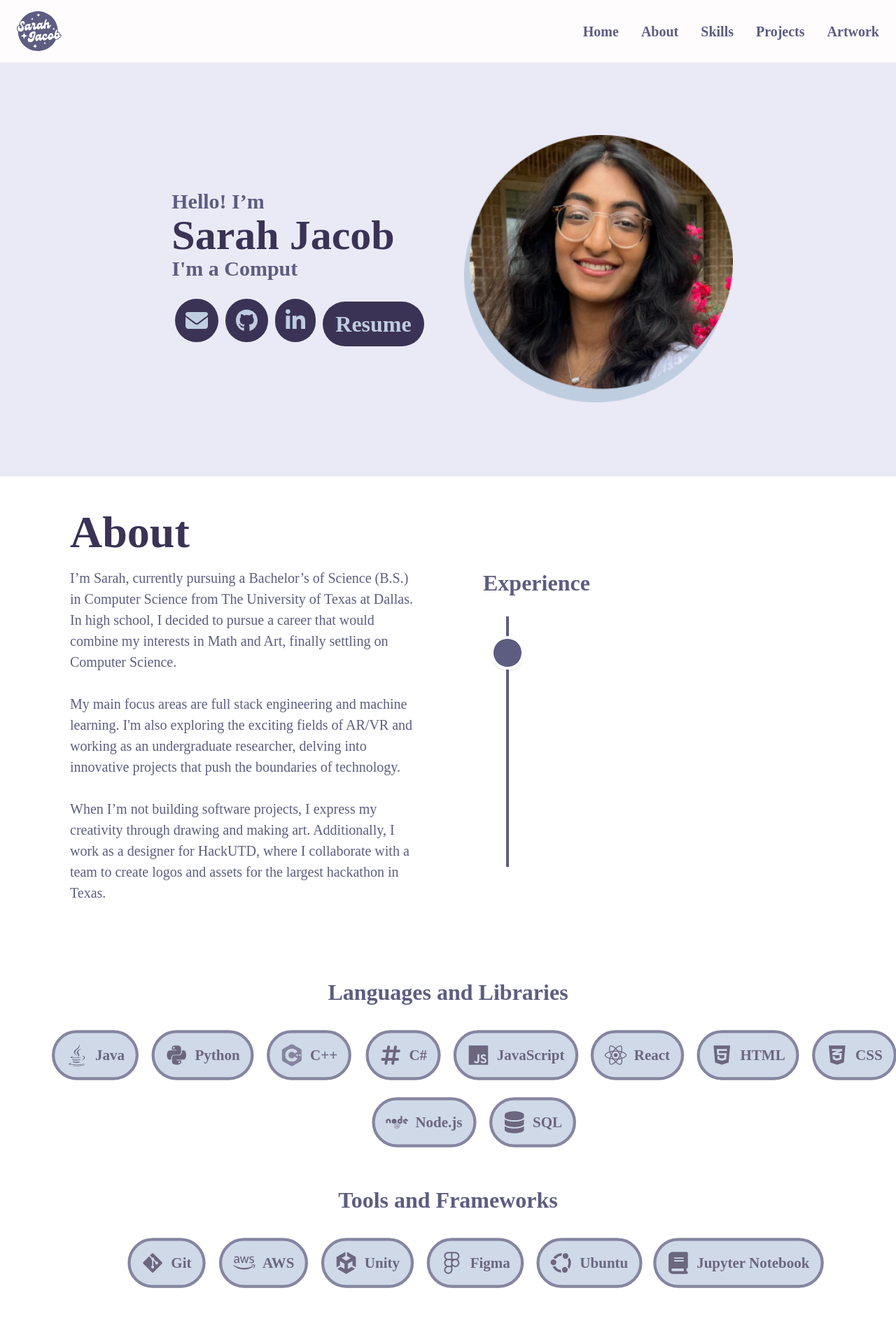
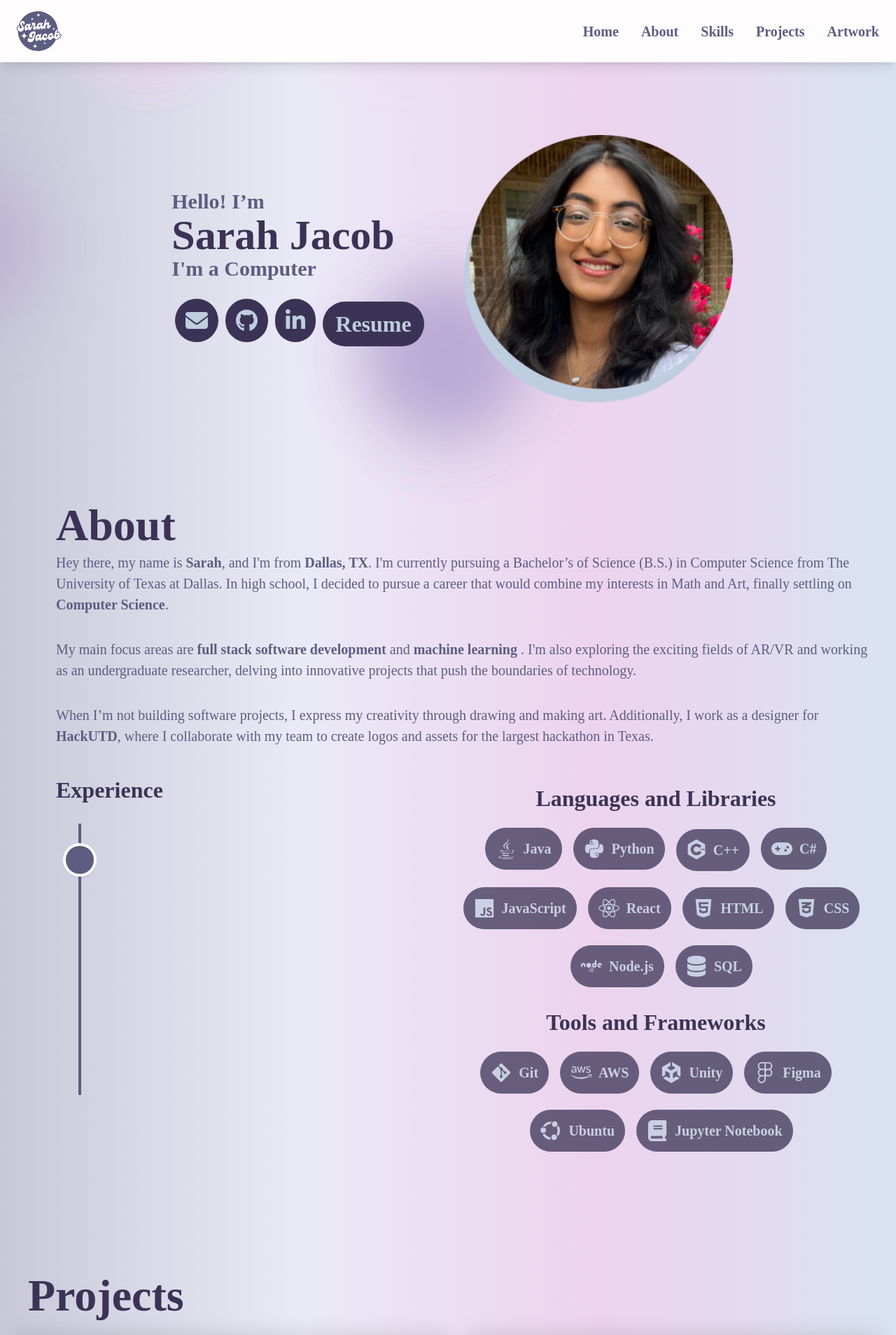
Before and after one commit to saj62/saj62.github.io, a React (Create React App) app: page / in a window 1280 px wide. Shown: the top 1908 px of the page at 70% size. Built offline with nearby package versions, Linux system fonts and the light colour scheme; grey boxes are pictures that could not be loaded.

Commit message:
updated homepage using tailwind

```diff
--- a/src/App.css
+++ b/src/App.css
@@ -11,7 +11,123 @@ body {
   -webkit-font-smoothing: "Poppins", "bold";
   -moz-osx-font-smoothing: "Poppins", "bold";
   font-style: normal;
+  background: linear-gradient(-90deg, #d9e3f1, #edd3ee, #EAEAF6, #c8c8d8);
+  background-size: 100vw 100vh;
+  animation: gradient 15s ease infinite;
+  height: 100vh;
 }
+
+@keyframes gradient {
+  0% {
+    background-position: 0% 50%;
+  }
+  50% {
+    background-position: 100% 50%;
+  }
+  100% {
+    background-position: 0% 50%;
+  }
+}
+
+.App circle {
+  width: 20vmin;
+  height: 20vmin;
+  z-index: -1;
+  border-radius: 20vmin;
+  backface-visibility: hidden;
+  position: absolute;
+  animation-name: move;
+  animation-duration: 6s;
+  animation-timing-function: linear;
+  animation-iteration-count: infinite;
+}
+
+.App circle:nth-child(1) {
+  color: #b7a7d2;
+  top: 50%;
+  left: 70%;
+  animation-duration: 10.6s;
+  animation-delay: -8.7s;
+  transform-origin: 5vw -4vh;
+  box-shadow: 40vmin 0 15vmin currentColor;
+}
+
+.App circle:nth-child(2) {
+  color: #edd3ee;
+  top: 40%;
+  left: 30%;
+  animation-duration: 13.1s;
+  animation-delay: -9.3s;
+  transform-origin: 12vw -7vh;
+  box-shadow: -40vmin 0 12vmin currentColor;
+}
+
+.App circle:nth-child(3) {
+  color: #b7a7d2;
+  top: 50%;
+  left: 70%;
+  animation-duration: 10.6s;
+  animation-delay: -8.7s;
+  transform-origin: 5vw -4vh;
+  box-shadow: 40vmin 0 15vmin currentColor;
+}
+
+.App circle:nth-child(4) {
+  color: #edd3ee;
+  top: 40%;
+  left: 30%;
+  animation-duration: 13.1s;
+  animation-delay: -9.3s;
+  transform-origin: 12vw -7vh;
+  box-shadow: -40vmin 0 12vmin currentColor;
+}
+
+.App circle:nth-child(5) {
+  color: #b7a7d2;
+  top: 50%;
+  left: 70%;
+  animation-duration: 10.6s;
+  animation-delay: -8.7s;
+  transform-origin: 5vw -4vh;
+  box-shadow: 40vmin 0 15vmin currentColor;
+}
+
+.App circle:nth-child(6) {
+  color: #edd3ee;
+  top: 40%;
+  left: 30%;
+  animation-duration: 13.1s;
+  animation-delay: -9.3s;
+  transform-origin: 12vw -7vh;
+  box-shadow: -40vmin 0 12vmin currentColor;
+}
+
+.App circle:nth-child(7) {
+  color: #b7a7d2;
+  bottom: 50%;
+  right: 70%;
+  animation-duration: 10.6s;
+  animation-delay: -8.7s;
+  transform-origin: 5vw -4vh;
+  box-shadow: 40vmin 0 15vmin currentColor;
+}
+
+.App circle:nth-child(8) {
+  color: #edd3ee;
+  bottom: 40%;
+  right: 30%;
+  animation-duration: 13.1s;
+  animation-delay: -9.3s;
+  transform-origin: 12vw -7vh;
+  box-shadow: -40vmin 0 12vmin currentColor;
+}
+
+@keyframes move {
+  100% {
+    transform: translate3d(0, 0, 1px) rotate(360deg);
+  }
+}
+
 
 h1,
 h2,
@@ -317,22 +433,18 @@ h6 {
 /* Skills Section Style Starts */
 .skills--section {
   z-index: 0;
-  display: inline-flex;
 }
 
 .skills--lang--title {
   display: flex;
   align-items: center;
   justify-content: center;
-  padding: 10px;
   text-align: justify;
-  margin: auto;
 }
 
 .lang-lib-skills {
-  color: var(--dark-purple);
+  color: var(--ice-blue);
   font-size: 3rem;
-  padding-inline-start: 50px;
   margin: auto;
   cursor: pointer;
   text-align: center;
@@ -346,17 +458,13 @@ h6 {
 }
 
 .tech-icons {
-  border-style: solid;
-  border-width: 4px;
   padding: 15px;
   border-color: var(--light-purple);
   border-radius: 50px;
-  margin-left: 25px;
-  margin-bottom: 25px;
-  transform: scale(1.05) !important;
+  transform: scale(1) !important;
   opacity: 75%;
   display: inline-flex;
-  background-color: var(--ice-blue);
+  background-color: var(--dark-purple);
 }
 
 .tech-icons h3 {
@@ -364,27 +472,17 @@ h6 {
 }
 
 .tech-icons:hover {
-  opacity: 5;
-  box-shadow: var(--dark-purple);
-  transform: scale(1.05) !important;
+  opacity: 1;
+  transform: scale(1) !important;
   overflow: hidden !important;
-  border: 4px solid var(--light-purple) !important;
-  font-style: var(--light-purple);
+  border: 0px solid var(--light-purple) !important;
   box-shadow: 0px 0px 10px 5px var(--ice-blue);
 }
 
 .tech-text {
   color: var(--dark-purple);
-  opacity: 0;
   transition: opacity 0.3s ease-in-out;
   margin-left: 20px;
-}
-
-.tech-text:hover {
-  color: var(--light-purple);
-  margin-left: 20px;
-  opacity: 100;
-  transition: opacity 0.3s ease-in-out;
 }
 
 .svg-icon {
@@ -438,8 +536,8 @@ h6 {
 }
 
 .portfolio--section--img > img {
-  width: 100%;
-  height: 400px;
+  /* width: 100%;
+  height: 400px; */
   border-top-left-radius: 12px;
   border-top-right-radius: 12px;
 }
@@ -505,7 +603,7 @@ h6 {
   bottom: 0;            /* Align to the bottom of the screen */
   width: 100%;          /* Ensure it covers the full width */
   height: 100%;         /* Ensure it covers the full height */
-  background-color: var(--bg);  /* Optional: Background color with opacity */
+  background-color: var(--bg);
   z-index: 9999;
   display: flex;
   justify-content: center;
@@ -513,22 +611,10 @@ h6 {
 }
 
 .modalContainer {
-  width: 500px;
-  height: 500px;
-  border-radius: 12px;
   background-color: white;
-  box-shadow: rgba(0, 0, 0, 0.35) 0px 5px 15px;
-  display: flex;
-  flex-direction: column;
+  box-shadow: var(--light-purple) 0px 5px 15px;
   padding: 25px;
 }
-
-.modalContainer .modal-title {
-  display: inline-block;
-  text-align: center;
-  margin-top: 10px;
-}
-
 
 
 /* Projects Style Ends */
--- a/src/App.js
+++ b/src/App.js
@@ -12,6 +12,15 @@ import { FontAwesomeIcon } from '@fortawesome/react-fontawesome'
 function App() {
   return (
     <div className="App">
+      <circle></circle>
+      <circle></circle>
+      <circle></circle>
+      <circle></circle>
+      <circle></circle>
+      <circle></circle>
+      <circle></circle>
+      <circle></circle>
+
       <Router>
         <div>
           <NavBar />
--- a/src/Pages/Home/AboutMe.jsx
+++ b/src/Pages/Home/AboutMe.jsx
@@ -3,23 +3,27 @@ import Skills from "./Skills";
 
 export default function AboutMe() {
     return (
-        <section id="AboutMe" className="about--section">
-            <div className="hero--section--content--box">
-                <h1 className="section--title">About</h1>
-                <div className="about--section--box">
-                    <h6 className="about-text">
-                        <span>I’m Sarah, currently pursuing a Bachelor’s of Science (B.S.) in Computer Science from The University of Texas at Dallas. In high school, I decided to pursue a career that would combine my interests in Math and Art, finally settling on Computer Science.</span>{" "}
+        <section id="AboutMe" className="flex sm:p-4 lg:p-10 lg:ml-10">
+            <div className="">
+                <h1 className="text-purple">About</h1>
+                <div className="flex justify-around sm:flex-col lg:flex-grid-row lg:gap-x-10 place-content-center">
+                    <h6 className="text-light-purple">
+                        <h6 className="pt-2">Hey there, my name is <span className="font-bold">Sarah</span>
+                            , and I'm from <span className="font-bold">Dallas, TX</span>
+                            . I'm currently pursuing a Bachelor’s of Science (B.S.) in Computer Science from The University of Texas at Dallas. In high school, I decided to pursue a career that would combine my interests in Math and Art, finally settling on <span className="font-bold">Computer Science</span>.</h6>{" "}
                         <br />
-                        <span>My main focus areas are full stack engineering and machine learning. I'm also exploring the exciting fields of AR/VR and working as an undergraduate researcher, delving into innovative projects that push the boundaries of technology.</span>{" "}
+                        <h6 className="pt-1">My main focus areas are <span className="font-bold">full stack software development </span> and <span className="font-bold">machine learning </span>. I'm also exploring the exciting fields of AR/VR and working as an undergraduate researcher, delving into innovative projects that push the boundaries of technology.</h6>{" "}
                         <br />
-                        <span>When I’m not building software projects, I express my creativity through drawing and making art. Additionally, I work as a designer for HackUTD, where I collaborate with a team to create logos and assets for the largest hackathon in Texas.</span>
+                        <h6 className="pt-1 pb-4">When I’m not building software projects, I express my creativity through drawing and making art. Additionally, I work as a designer for <a href="https://ripple.hackutd.co/" className="font-bold hover:text-[#40B7BA] hover:underline" target="_blank" rel="noopener noreferrer">HackUTD</a>, where I collaborate with my team to create logos and assets for the largest hackathon in Texas.</h6>
                     </h6>
-                    <div className="timeline-text">
-                        <Timeline />
+                    <div className="flex md:flex-row lg:flex-row sm:flex-col">
+                        <div className="sm:pt-6">
+                            <Timeline />
+                        </div>
+                        <div className="sm:pt-6">
+                            <Skills />
+                        </div>
                     </div>
-                </div>
-                <div>
-                    <Skills />
                 </div>
             </div>
         </section>
--- a/src/Pages/Home/HeroSection.jsx
+++ b/src/Pages/Home/HeroSection.jsx
@@ -8,7 +8,7 @@ import { Container } from 'react-bootstrap'
 
 export default function HeroSection() {
     return (
-        <section id="heroSection" className="bg-bg flex flex-col lg:flex-row items-center justify-center py-20">
+        <section id="heroSection" className="flex flex-col lg:flex-row items-center justify-center py-20">
 
             <div className="flex flex-col p-6 m-1 ml-3">
                 <div className="">
--- a/src/Pages/Home/Projects.jsx
+++ b/src/Pages/Home/Projects.jsx
@@ -10,14 +10,12 @@ export default function Projects() {
     const [openModal, setOpenModal] = useState(false)
 
     return (
-        <section className="portfolio--section" id="Projects">
-            <h1 className="projects--title">Projects</h1>
-            <div className="portfolio--container--box">
-            </div>
-            <div className="portfolio--section--container">
+        <section className="flex flex-col lg:grid-cols-2 pt-20 justify-between space-10" id="Projects">
+            <h1 className="text-purple sm:ml-4 sm:mt-4 lg:ml-10 lg:mt-10">Projects</h1>
+            <div className="pb-10 px-5 flex sm:flex-col lg:flex-row lg:space-x-5">
                 {data?.portfolio?.map((item, index) => (
-                    <div key={index} className="portfolio--section--card">
-                        <div className="portfolio--section--img">
+                    <div key={index} className="mt-7 portfolio--section--card">
+                        <div className="portfolio--section--img object-cover w-full h-400">
                             <img src={item.src} alt="Placeholder"/>
                         </div>
                         <div className="portfolio--section--card--content">
@@ -28,7 +26,7 @@ export default function Projects() {
                             <div>
                             <button className="modal-btn" onClick={() => {
                                 setOpenModal(true);
-                            }}><h3 className="text-sm portfolio--link">
+                            }}><h3 className="text-md portfolio--link">
                             {item.link}
                             <FontAwesomeIcon icon={faArrowUpRightFromSquare}/>
                         </h3></button>
--- a/src/Pages/Home/Skills.jsx
+++ b/src/Pages/Home/Skills.jsx
@@ -1,7 +1,7 @@
 import React from "react";
 import { FontAwesomeIcon } from '@fortawesome/react-fontawesome'
 import { faJava, faPython, faJs, faReact, faHtml5, faCss3Alt, faNode, faGitAlt, faUnity, faFigma, faUbuntu, faAws } from '@fortawesome/free-brands-svg-icons'
-import { faBook, faDatabase, faHashtag } from '@fortawesome/free-solid-svg-icons'
+import { faBook, faDatabase, faGamepad } from '@fortawesome/free-solid-svg-icons'
 import { ReactComponent as Logo } from "../../components/svg-logos/cplusplus.svg";
 //import CSharpSvg from "./CSharpSvg";
 //import SQLsvg from "./SQLsvg";
@@ -10,9 +10,9 @@ import { Container } from "react-bootstrap";
 
 export default function Skills() {
     return (
-        <section id="Skills" className="skills--section">
-            <div className="hero--section--content--box">
-                <div className="skills--lang--title">
+        <section id="Skills" className="flex justify-center items-center">
+            <div className="">
+                <div className="text-purple skills--lang--title py-3">
                     <h2>Languages and Libraries</h2>
                 </div>
                 <div className="lang-lib-skills">
@@ -23,55 +23,55 @@ export default function Skills() {
                                     <h3>Java</h3>
                                 </div>
                         </div>
-                        <div className="tech-icons">
+                        <div className="tech-icons ml-4 mb-4">
                             <FontAwesomeIcon icon={faPython} className="svg-icon"/>
                                 <div>
                                     <h3>Python</h3>
                                 </div>
                         </div>
-                        <div className="tech-icons">
-                            <Logo className="svg-icon"/>
+                        <div className="tech-icons ml-4 mb-4">
+                            <Logo className="fill-ice size-7"/>
                                 <div>
                                     <h3>C++</h3>
                                 </div>
                         </div>
-                        <div className="tech-icons">
-                            <FontAwesomeIcon icon={faHashtag} className="svg-icon"/>
+                        <div className="tech-icons ml-4 mb-4">
+                            <FontAwesomeIcon icon={faGamepad} className="svg-icon"/>
                                 <div>
                                     <h3>C#</h3>
                                 </div>
                         </div>
-                        <div className="tech-icons">
+                        <div className="tech-icons ml-4 mb-4">
                             <FontAwesomeIcon icon={faJs} className="svg-icon"/>
                                 <div>
                                     <h3>JavaScript</h3>
                                 </div>
                         </div>
-                        <div className="tech-icons">
+                        <div className="tech-icons ml-4 mb-4">
                             <FontAwesomeIcon icon={faReact} className="svg-icon"/>
                                 <div>
                                     <h3>React</h3>
                                 </div>
                         </div>
-                        <div className="tech-icons">
+                        <div className="tech-icons ml-4 mb-4">
                             <FontAwesomeIcon icon={faHtml5} className="svg-icon"/>
                                 <div>
                                     <h3>HTML</h3>
                                 </div>
                         </div>
-                        <div className="tech-icons">
+                        <div className="tech-icons ml-4 mb-4">
                             <FontAwesomeIcon icon={faCss3Alt} className="svg-icon"/>
                                 <div>
                                     <h3>CSS</h3>
                                 </div>
                         </div>
-                        <div className="tech-icons">
+                        <div className="tech-icons ml-4 mb-4">
                             <FontAwesomeIcon icon={faNode} className="svg-icon"/>
                                 <div>
                                     <h3>Node.js</h3>
                                 </div>
                         </div>
-                        <div className="tech-icons">
+                        <div className="tech-icons ml-4 mb-4">
                             <FontAwesomeIcon icon={faDatabase} className="svg-icon"/>
                                 <div>
                                     <h3>SQL</h3>
@@ -79,7 +79,7 @@ export default function Skills() {
                         </div>
                     </Container>
                 </div>
-                <div className="skills--lang--title">
+                <div className="text-purple skills--lang--title py-3">
                     <h2>Tools and Frameworks</h2>
                 </div>
                 <div className="lang-lib-skills">
@@ -90,31 +90,31 @@ export default function Skills() {
                                     <h3>Git</h3>
                                 </div>
                         </div>
-                        <div className="tech-icons">
+                        <div className="tech-icons ml-4 mb-4">
                             <FontAwesomeIcon icon={faAws} className="svg-icon"/>
                                 <div>
                                     <h3>AWS</h3>
                                 </div>
                         </div>
-                        <div className="tech-icons">
+                        <div className="tech-icons ml-4 mb-4">
                             <FontAwesomeIcon icon={faUnity} className="svg-icon"/>
                                 <div>
                                     <h3>Unity</h3>
                                 </div>
                         </div>
-                        <div className="tech-icons">
+                        <div className="tech-icons ml-4 mb-4">
                             <FontAwesomeIcon icon={faFigma} className="svg-icon"/>
                                 <div>
                                     <h3>Figma</h3>
                                 </div>
                         </div>
-                        <div className="tech-icons">
+                        <div className="tech-icons ml-4 mb-4">
                             <FontAwesomeIcon icon={faUbuntu} className="svg-icon"/>
                                 <div>
                                     <h3>Ubuntu</h3>
                                 </div>
                         </div>
-                        <div className="tech-icons">
+                        <div className="tech-icons ml-4 mb-4">
                             <FontAwesomeIcon icon={faBook} className="svg-icon"/>
                                 <div>
                                     <h3>Jupyter Notebook</h3>
--- a/src/Pages/Home/Timeline.jsx
+++ b/src/Pages/Home/Timeline.jsx
@@ -5,10 +5,10 @@ import timelineElements from "../../data/timelineElements";
 
 export default function Timeline() {
     return (
-        <div>
+        <div className="flex flex-col">
             <Container>
                 <div className="timeline-header">
-                    <h2>Experience</h2>
+                    <h2 className="text-purple sm:pt-6 lg:pt-0">Experience</h2>
                 </div>
             </Container>
             <div>
@@ -16,12 +16,12 @@ export default function Timeline() {
                     {
                         timelineElements.map(element => {
                             return (
-                                <VerticalTimelineElement key={element.key} iconStyle={{ background: "#5D5D81"}} contentStyle={{ background: "#EAEAF6"}}
+                                <VerticalTimelineElement key={element.key} iconStyle={{ background: "#5D5D81"}} contentStyle={{ background: "#FEFCFD"}}
                                 >
-                                    <h4>{element.date}</h4>
-                                    <h3 className="vertical-timeline-element-title">{element.location}</h3>
-                                    <h4>{element.position}</h4>
-                                    <h5>{element.description}</h5>
+                                    <h4 className="text-light-purple">{element.date}</h4>
+                                    <h3 className="text-purple font-extrabold">{element.location}</h3>
+                                    <h4 className="text-light-purple">{element.position}</h4>
+                                    <h5 className="text-light-purple">{element.description}</h5>
                                 </VerticalTimelineElement>
                             );
                         })}
--- a/src/components/TypeWriter.jsx
+++ b/src/components/TypeWriter.jsx
@@ -2,11 +2,11 @@ import React, { useState, useEffect } from "react";
 
 const Typewriter = () => {
   const words = [
-    "Computer Science Major",
-    "AR/VR Researcher",
-    "Artist",
-    "Full Stack Developer",
-    "Software Engineer"
+    " Computer Science Major",
+    "n AR/VR Researcher",
+    "n Artist",
+    " Full Stack Developer",
+    " Software Engineer"
   ];
   const [currentWord, setCurrentWord] = useState("");
   const [index, setIndex] = useState(0);
@@ -14,7 +14,7 @@ const Typewriter = () => {
   const [isDeleting, setIsDeleting] = useState(false);
 
   // Static line that stays while the word changes
-  const staticLine = "I'm a ";
+  const staticLine = "I'm a";
 
   useEffect(() => {
     const type = () => {
--- a/src/data/index.json
+++ b/src/data/index.json
@@ -4,14 +4,14 @@
             "id": "1",
             "src": "./img/plant-planner.png",
             "title": "Plant Planner",
-            "description": "Developed an app that takes away the stress by automatically creating watering and fertilizing schedules based off of a plant’s need. Simply type in the name of your plant and Plant Planner will automatically add its watering schedule to your Google Calendar.",
+            "description": "Android app that automatically creates watering and fertilizing schedules based off of a plant’s need. Simply type in the name of your plant and Plant Planner will automatically add its watering schedule to your Google Calendar.",
             "link": "View"
         },
         {
             "id": "2",
             "src": "./img/gatekept.png",
             "title": "GateKept",
-            "description": "Have you ever found yourself googling 'Best thing to do in *city/country/state?' If so, you may have been met with locations that are oversaturated with tourists blocking your perfect shot. Our app is designed to connect users with local attractions that more niche and worthwile visiting.",
+            "description": "iOS and Android App that is designed to connect users with local attractions that more niche and worthwile visiting.",
             "link": "View"
         }
     ]
```
Also changed, not shown: src/Pages/Home/PlantPlanner.jsx (+23 -13 lines).
